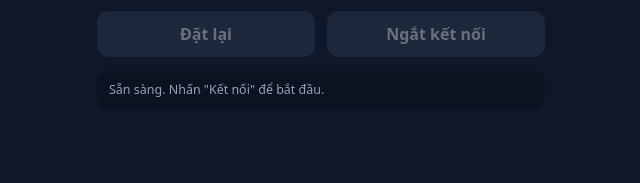
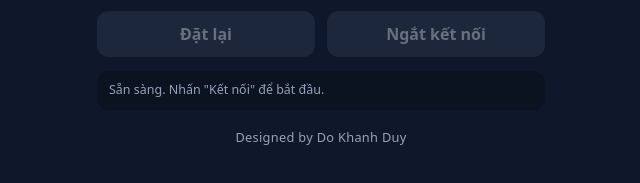
Before and after one commit to khanhduyabc4/ESP32-Laser-Wheel-Alignment-Gauge, a plain HTML site: page index.html in a window 1280 px wide. Shown: the part 593-776 px from the top of the page, without its empty margins (319-959 px from the left). Drawn offline with Linux system fonts and the light colour scheme.

Commit message:
Update index.html

```diff
--- a/index.html
+++ b/index.html
@@ -210,6 +210,15 @@
         white-space: pre-wrap;
         line-height: 1.5;
       }
+
+      /* --- Chữ ký cuối trang --- */
+      .credit {
+        margin-top: 18px;
+        text-align: center;
+        font-size: 0.8rem;
+        color: var(--muted);
+        letter-spacing: 0.3px;
+      }
     </style>
   </head>
   <body>
@@ -261,6 +270,9 @@
 
     <!-- Nhật ký -->
     <div id="log" class="log">Sẵn sàng. Nhấn "Kết nối" để bắt đầu.</div>
+
+    <!-- Chữ ký -->
+    <div class="credit">Designed by Do Khanh Duy</div>
 
     <script>
       /* ================================================================
```
